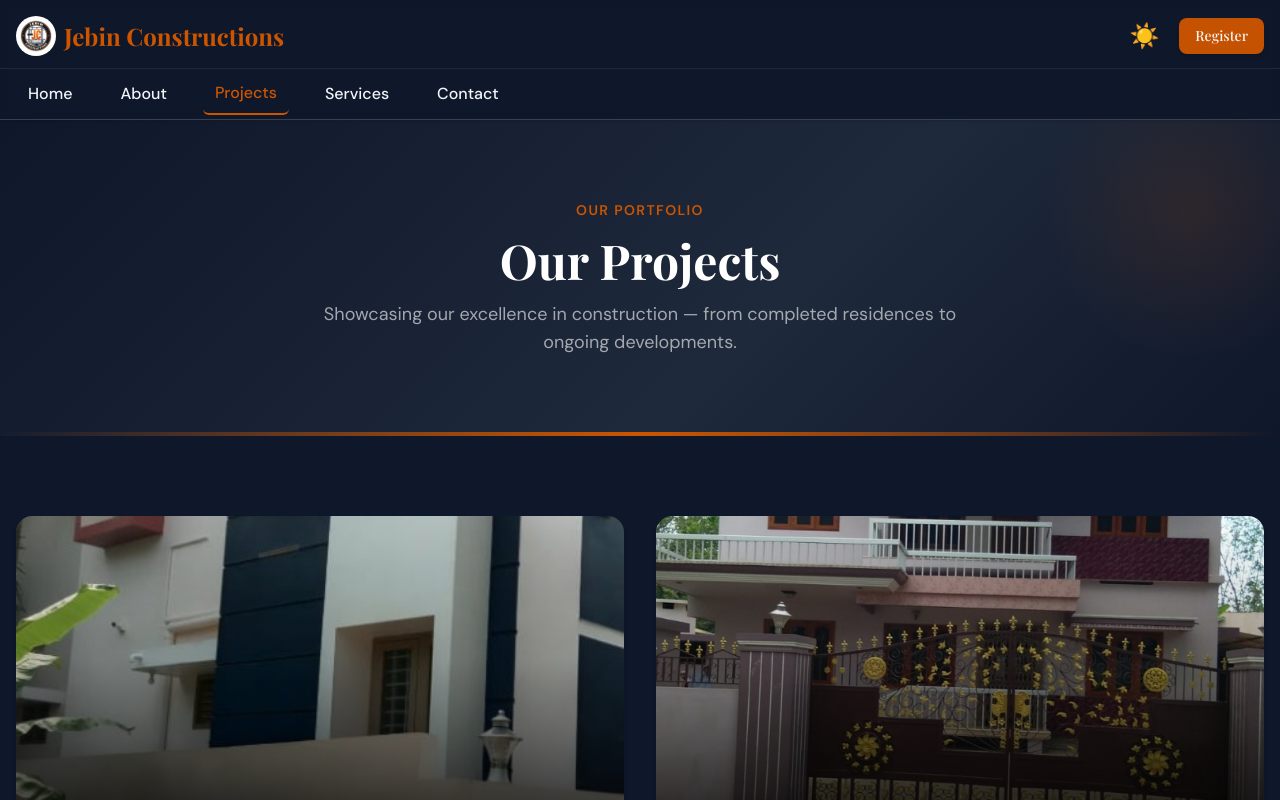
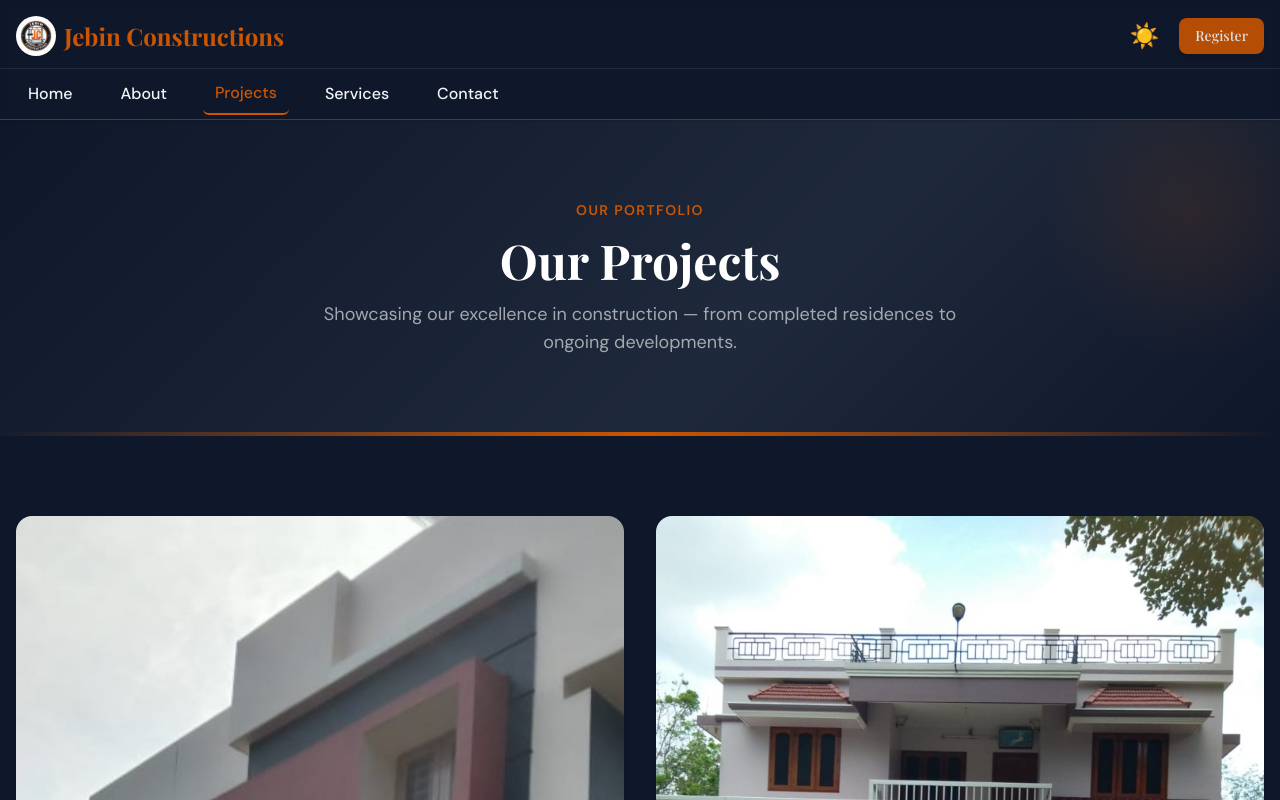
Before and after one commit to jeffybrailin/Jebin-Constructions, a Next.js app: page /projects in a window 1280 px wide. Shown: the top 800 px of the page. Built offline with nearby package versions, Linux system fonts and the light colour scheme; a web font is replaced by a local one.

Commit message:
fix: restore team section without Leadership/Meet Team headings, full project images

```diff
--- a/app/page.tsx
+++ b/app/page.tsx
@@ -132,12 +132,7 @@ export default function Home() {
       </section>
 
       {/* ── Team Section ── */}
-      <section className="container mx-auto px-4 py-20">
-        <div className="text-center mb-14">
-          <p className="text-primary text-sm font-semibold tracking-widest uppercase mb-3">Leadership</p>
-          <h2 className="text-3xl md:text-4xl font-heading font-bold text-text-primary">Meet the Team</h2>
-        </div>
-
+      <section className="container mx-auto px-4 py-16">
         <div className="flex flex-col md:flex-row gap-12 justify-center items-center">
           {/* Founder */}
           <div className="text-center group">
--- a/app/projects/page.tsx
+++ b/app/projects/page.tsx
@@ -68,16 +68,17 @@ export default function Projects() {
                             style={{ animationDelay: `${i * 0.1}s` }}
                         >
                             {/* Image with hover overlay */}
-                            <div className="relative h-60 sm:h-72 overflow-hidden">
+                            <div className="relative w-full overflow-hidden bg-gray-100 dark:bg-gray-800">
                                 <Image
                                     src={p.img}
                                     alt={p.title}
-                                    fill
-                                    className="object-cover transition-transform duration-700 group-hover:scale-105"
+                                    width={800}
+                                    height={600}
+                                    className="w-full h-auto object-contain transition-transform duration-700 group-hover:scale-105"
                                 />
-                                <div className="absolute inset-0 bg-gradient-to-t from-black/70 via-black/20 to-transparent" />
-                                {/* Overlay title on hover */}
-                                <div className="absolute bottom-4 left-4 right-4 opacity-0 group-hover:opacity-100 transition-opacity duration-300">
+                                <div className="absolute inset-0 bg-gradient-to-t from-black/50 via-transparent to-transparent" />
+                                {/* Overlay location on hover */}
+                                <div className="absolute bottom-3 left-4 right-4 opacity-0 group-hover:opacity-100 transition-opacity duration-300">
                                     <p className="text-white/80 text-xs tracking-widest uppercase font-medium">{p.location}</p>
                                 </div>
                             </div>
```
